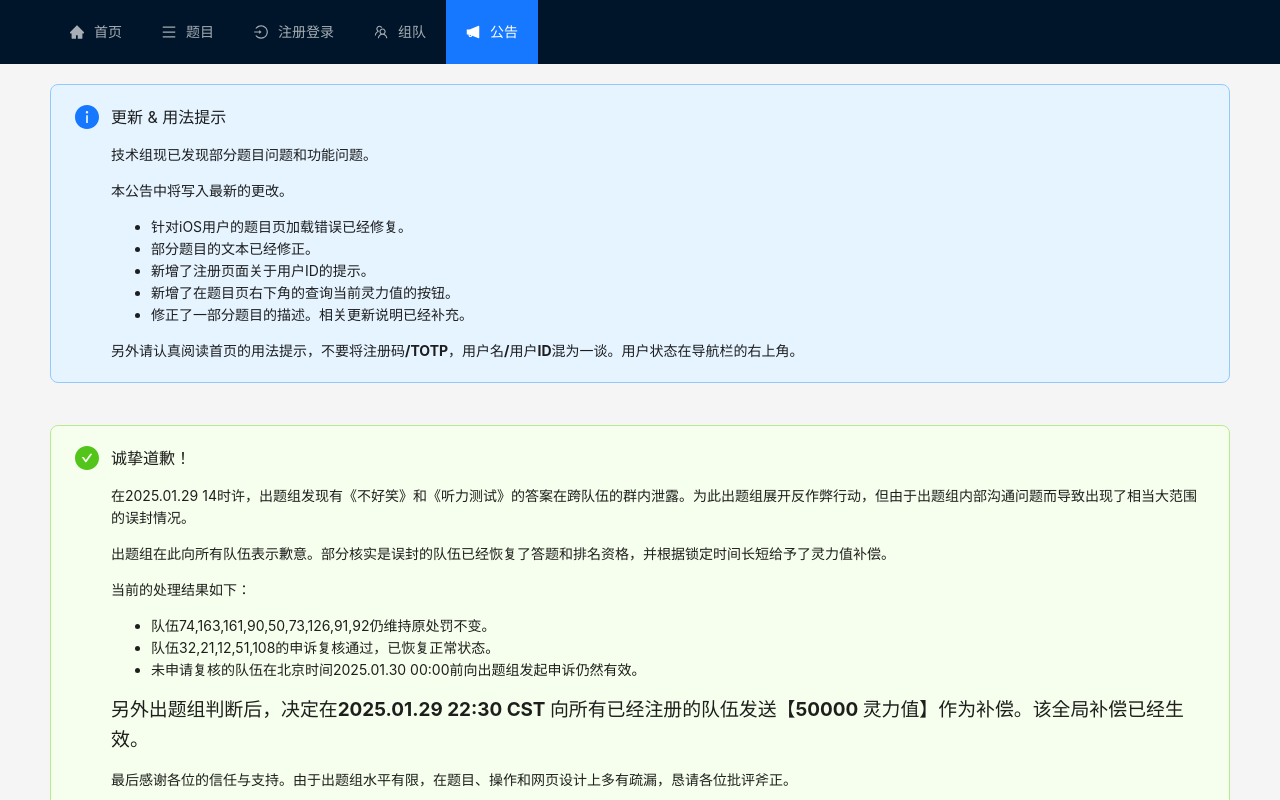
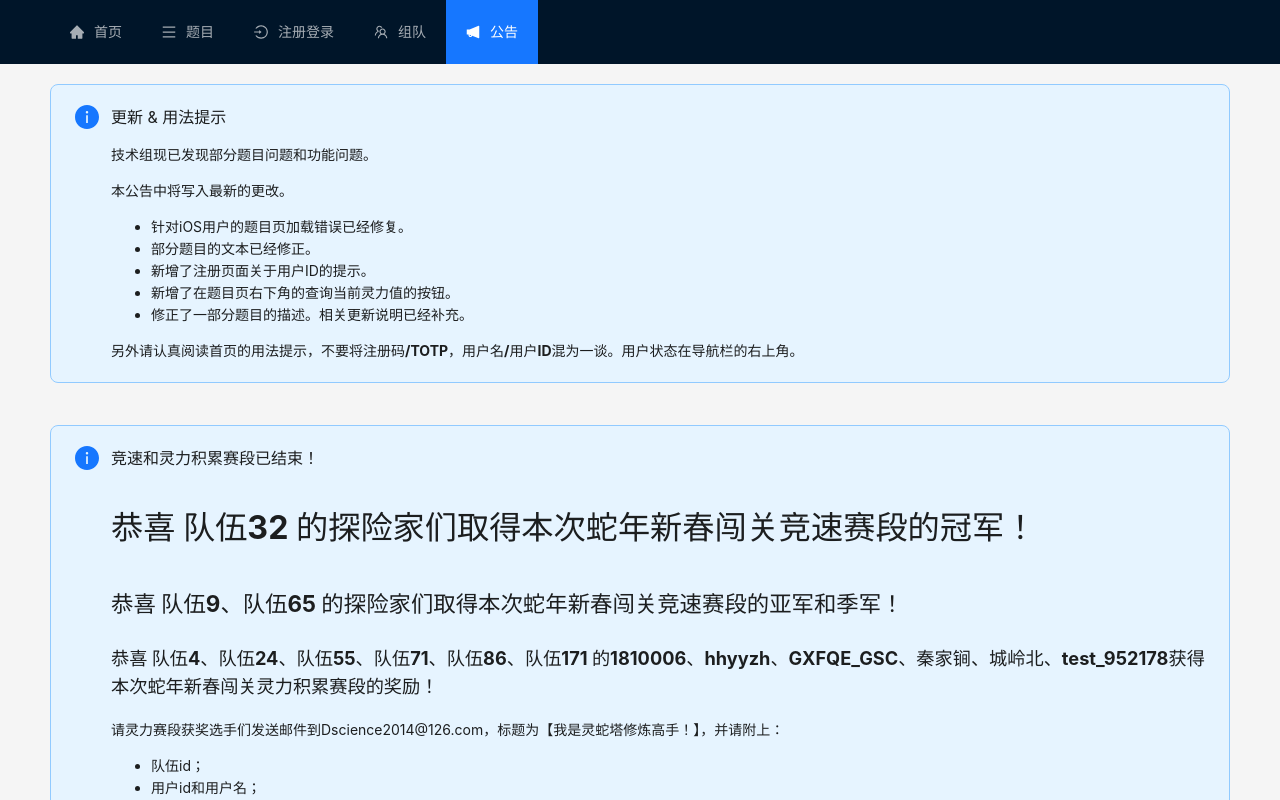
Before and after one commit to yuanyang2025/yuanyang25-front, a React (Vite) app: page /noticeboard in a window 1280 px wide. Built offline with nearby package versions, Linux system fonts and the light colour scheme; no server answers.

Commit message:
fix: 首页新增公告，完赛页增加完赛群号

```diff
--- a/src/pages/finish.tsx
+++ b/src/pages/finish.tsx
@@ -261,6 +261,11 @@ export const FinishPage = () => {
           </tbody>
         </table>
       </div>
+      <p>
+        另外欢迎您加入我们的
+        <a href="https://qm.qq.com/q/calfd8PHWw">完赛QQ群：1014406570</a>
+        ，验证答案是【声音在空气里燃成灰烬】。
+      </p>
     </div>
   );
 };
--- a/src/pages/noticeboard.tsx
+++ b/src/pages/noticeboard.tsx
@@ -19,6 +19,36 @@ export const NoticeBoard = () => {
             <strong>
               另外请认真阅读首页的用法提示，不要将注册码/TOTP，用户名/用户ID混为一谈。用户状态在导航栏的右上角。
             </strong>
+          </div>
+        }
+        showIcon
+      />
+      <br />
+      <br />
+      <Alert
+        message="竞速和灵力积累赛段已结束！"
+        description={
+          <div>
+            <p style={{ fontSize: "230%", fontWeight: "bolder" }}>
+              恭喜 队伍32 的探险家们取得本次蛇年新春闯关竞速赛段的冠军！
+            </p>
+            <p style={{ fontSize: "160%", fontWeight: "bold" }}>
+              恭喜 队伍9、队伍65
+              的探险家们取得本次蛇年新春闯关竞速赛段的亚军和季军！
+            </p>
+            <p style={{ fontSize: "130%", fontWeight: "bold" }}>
+              恭喜 队伍4、队伍24、队伍55、队伍71、队伍86、队伍171
+              的1810006、hhyyzh、GXFQE_GSC、秦家锏、城岭北、test_952178获得本次蛇年新春闯关灵力积累赛段的奖励！
+            </p>
+            <p>
+              请灵力赛段获奖选手们发送邮件到Dscience2014@126.com，标题为【我是灵蛇塔修炼高手！】，并请附上：
+            </p>
+            <ul>
+              <li> 队伍id；</li>
+              <li> 用户id和用户名；</li>
+              <li> 您注册账号时使用的微信号；</li>
+              <li> 您的快递信息（收件人姓名/昵称、联系电话、收货地址）。</li>
+            </ul>
           </div>
         }
         showIcon
```
